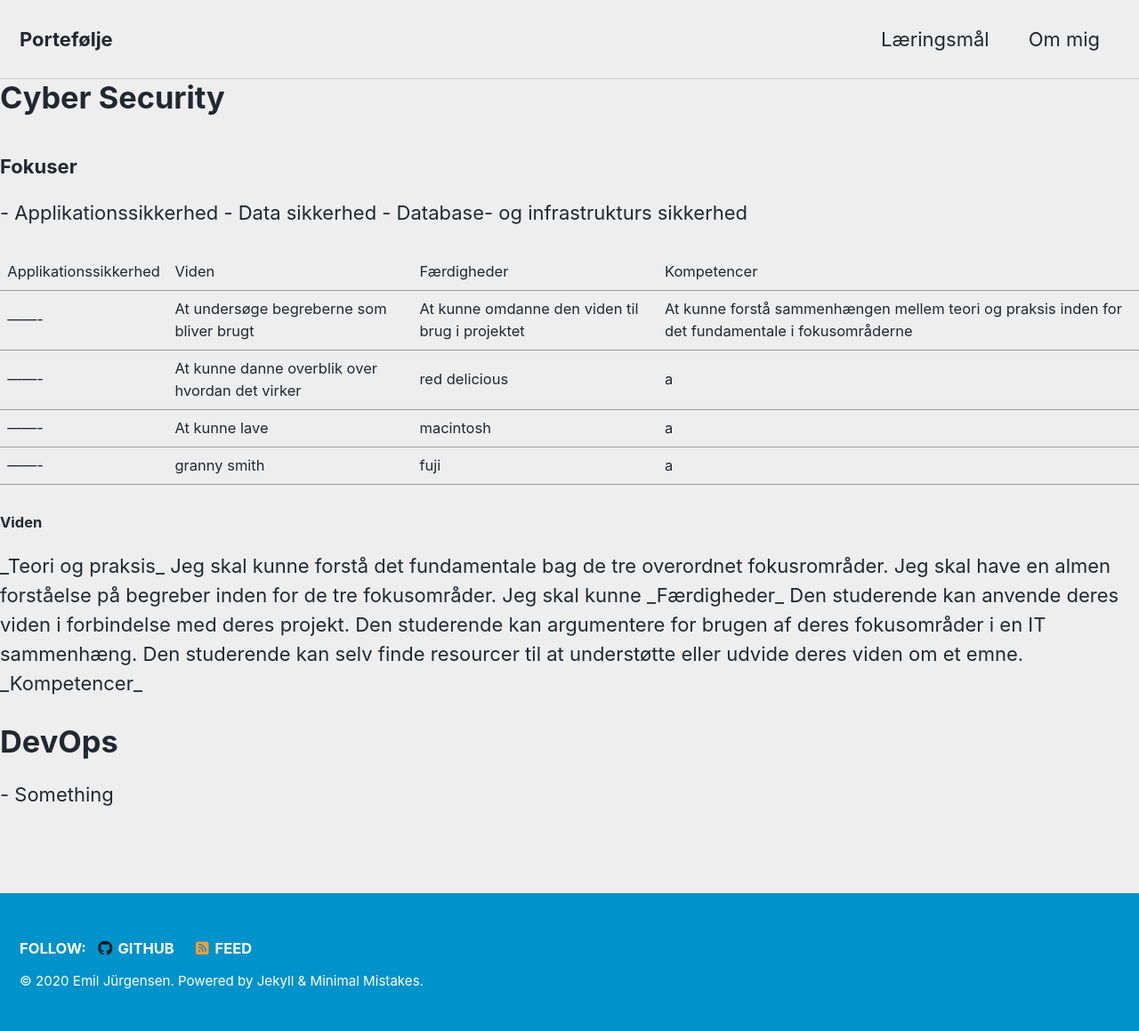
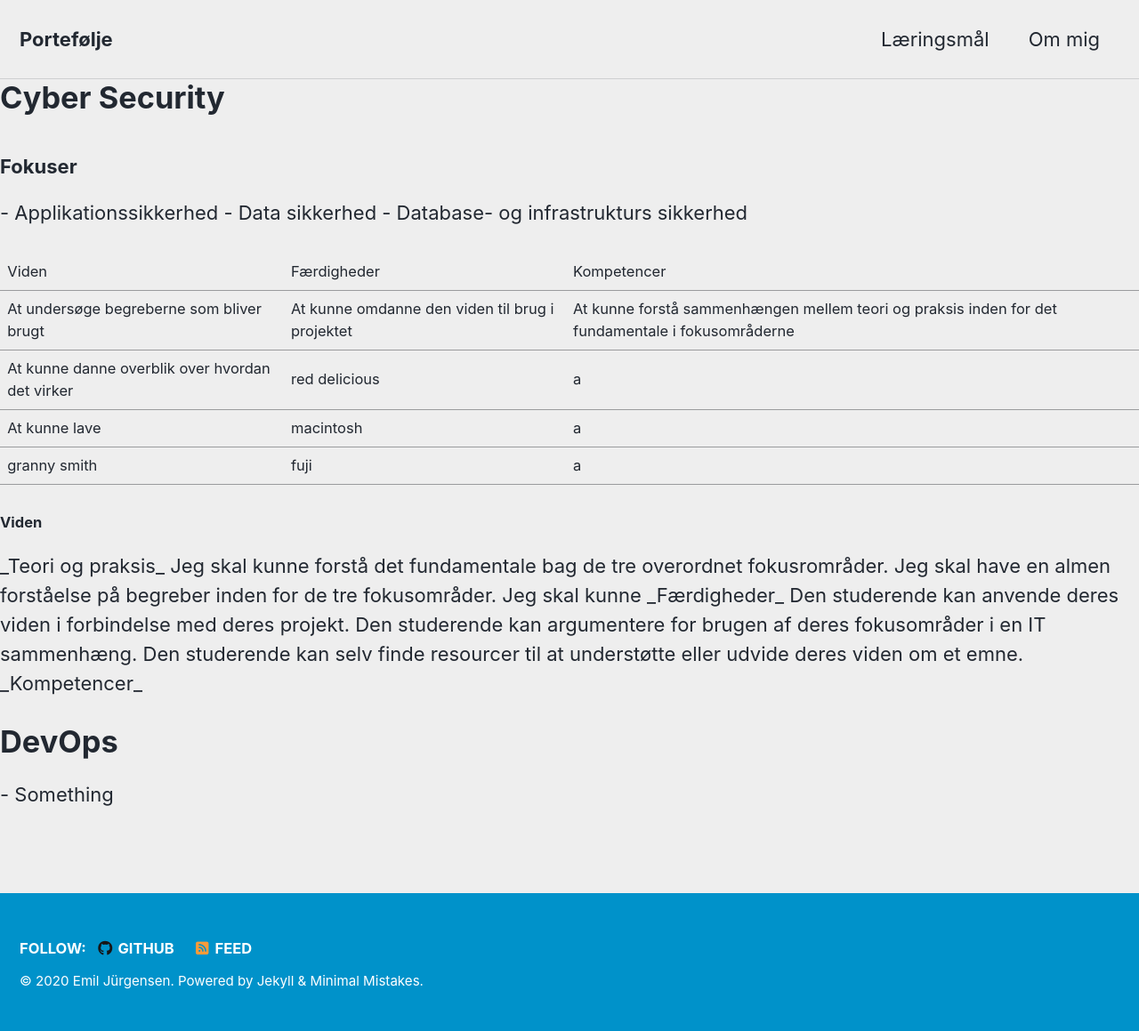
Before and after one commit to Emil428f/Portfolio, a Jekyll site: the page built from plan.md, in a window 1280 px wide. Shown: the whole page at 89% size. Built offline with Jekyll 4.4.1, drawn with Linux system fonts in a browser that asks for light colours; cached includes are drawn as plain includes; nearby versions of some CDN libraries; our own code applies the rules of GitHub Pages for plain Markdown files.

Commit message:
Update plan.md

```diff
--- a/plan.md
+++ b/plan.md
@@ -19,11 +19,11 @@ author_profile: true
 
 </p>
 
-| Applikationssikkerhed | Viden | Færdigheder | Kompetencer |
-| ------- | At undersøge begreberne som bliver brugt | At kunne omdanne den viden til brug i projektet|At kunne forstå sammenhængen mellem teori og praksis inden for det fundamentale i fokusområderne |
-|-------| At kunne danne overblik over hvordan det virker | red delicious | a |
-|-------| At kunne lave | macintosh |a|
-|-------| granny smith | fuji |a|
+| Viden | Færdigheder | Kompetencer |
+| At undersøge begreberne som bliver brugt | At kunne omdanne den viden til brug i projektet| At kunne forstå sammenhængen mellem teori og praksis inden for det fundamentale i fokusområderne |
+| At kunne danne overblik over hvordan det virker | red delicious | a |
+| At kunne lave | macintosh |a|
+| granny smith | fuji | a |
 
 
 
```
